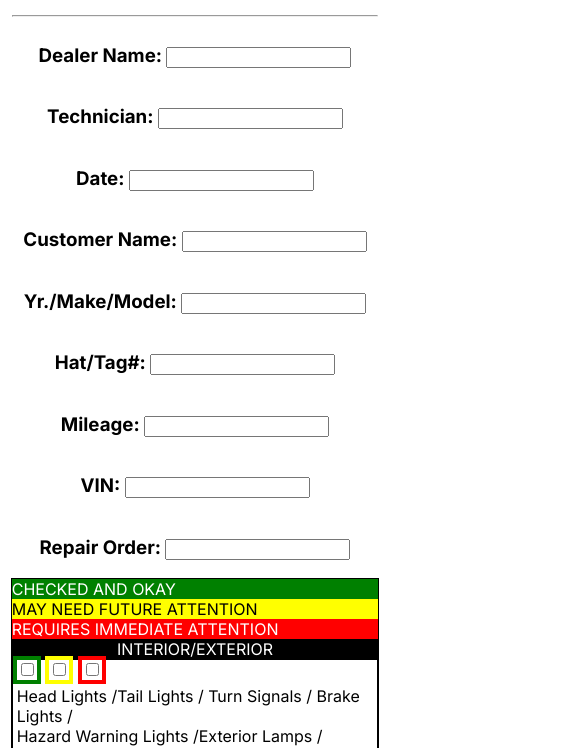
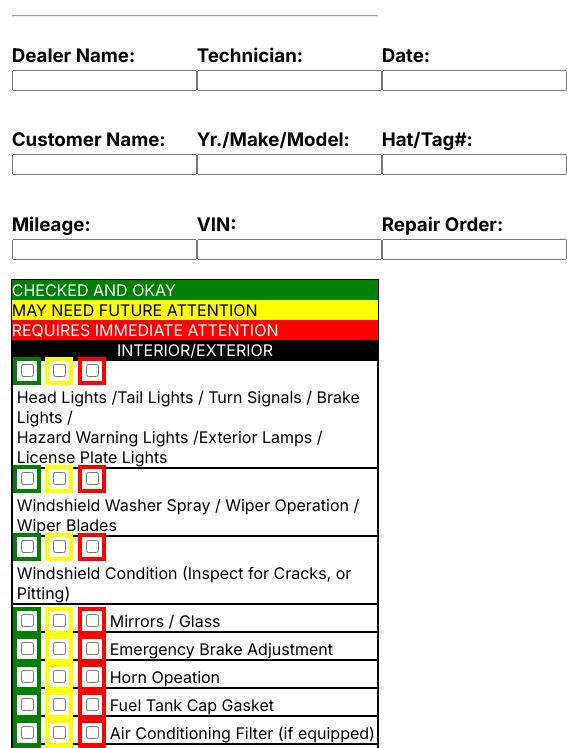
Before and after one commit to juwie5/Vech-Pdf-, a plain HTML site: page index.html in a window 390 px wide. Shown: the part 49-797 px from the top of the page, 567 px wide, since content can reach past the window. Drawn offline with Linux system fonts and the light colour scheme.

Commit message:
Update Index.css

```diff
--- a/index.css
+++ b/index.css
@@ -130,12 +130,7 @@ body{
   }
 
   @media only screen and (min-width: 320px) and (max-width: 475px){
-    .head{
-      display: flex;
-      flex-direction: column;
-      justify-content: space-evenly;
-      align-items: center;
-    }
+
       .table{
           display: flex;
           flex-direction: column;
```
